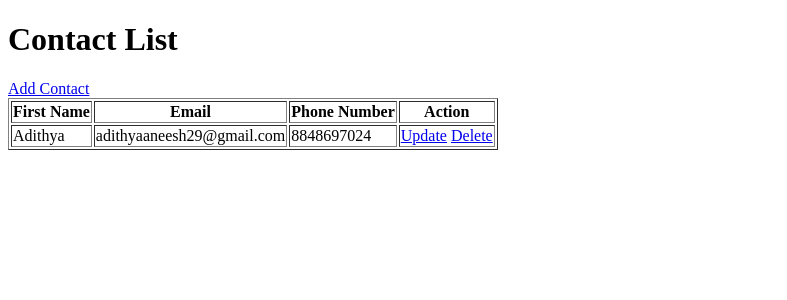
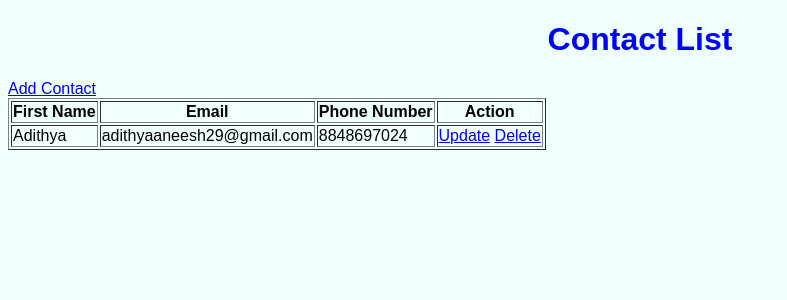
Before and after one commit to adithyaaneesh/sampleContact, a Django app: page / in a window 1280 px wide. Shown: the top 300 px of the page, without its empty margins (0-787 px from the left). Run offline with Django 5.2, Linux system fonts and the light colour scheme; data comes from the database, SQL or seed files in the repository.

Commit message:
add static file

```diff
--- /dev/null
+++ b/contactapp/static/css/style.css
@@ -0,0 +1,9 @@
+body {
+    background-color: azure;
+    font-family: Arial, sans-serif;
+}
+
+h1 {
+    color: blue;
+    text-align: center;
+}
--- a/contactapp/templates/add_contact.html
+++ b/contactapp/templates/add_contact.html
@@ -1,8 +1,10 @@
+{% load static %}
 <!DOCTYPE html>
 <html lang="en">
 <head>
     <meta charset="UTF-8">
     <meta name="viewport" content="width=device-width, initial-scale=1.0">
+    <link rel="stylesheet" href="{% static 'css/style.css' %}">
     <title>Add</title>
 </head>
 <body>
--- a/contactapp/templates/contact_home.html
+++ b/contactapp/templates/contact_home.html
@@ -1,9 +1,11 @@
+{% load static %}
 <!DOCTYPE html>
 <html lang="en">
 <head>
     <meta charset="UTF-8">
     <meta name="viewport" content="width=device-width, initial-scale=1.0">
-    <title>Document</title>
+    <link rel="stylesheet" href="{% static 'css/style.css' %}">
+    <title>Home</title>
 </head>
 <body>
     <h1>Contact List</h1>
--- a/contactapp/templates/edit.html
+++ b/contactapp/templates/edit.html
@@ -1,8 +1,10 @@
+{% load static %}
 <!DOCTYPE html>
 <html lang="en">
 <head>
     <meta charset="UTF-8">
     <meta name="viewport" content="width=device-width, initial-scale=1.0">
+    <link rel="stylesheet" href="{% static 'css/style.css' %}">
     <title>Edit</title>
 </head>
 <body>
--- a/contactmanager/settings.py
+++ b/contactmanager/settings.py
@@ -117,5 +117,9 @@ USE_TZ = True
 
 STATIC_URL = 'static/'
 
+STATICFILES_DIRS = [
+    BASE_DIR / "static",
+]
+
 MEDIA_URL = '/media/'
 MEDIA_ROOT = BASE_DIR / 'media'
```
